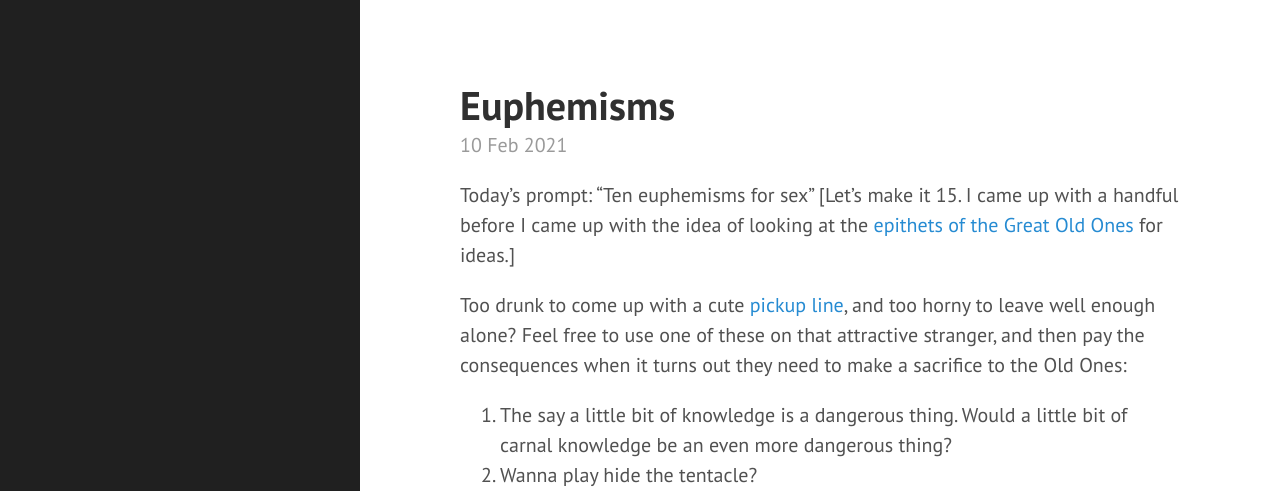
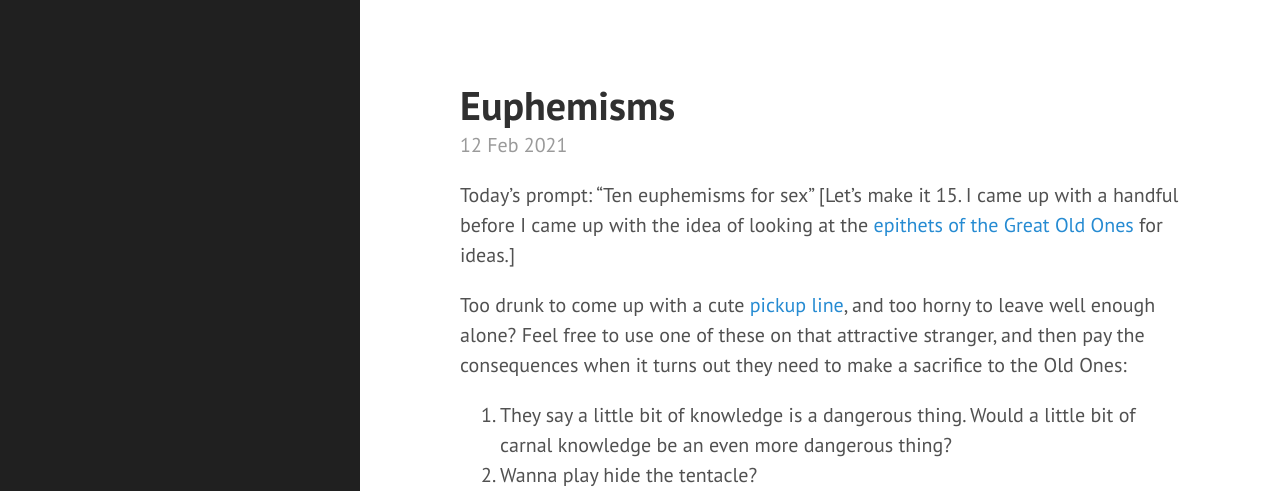
Before and after one commit to LoraV/LoraV.github.io, a Jekyll site: the page built from _posts/2021-02-12-euphemisms.markdown, in a window 1280 px wide and 900 px high. Shown: the top 491 px of the window. Built offline with Jekyll 4.4.1, drawn with Linux system fonts in a browser that asks for light colours.

Commit message:
fix some typos/copypasta

```diff
--- a/_posts/2021-02-12-euphemisms.markdown
+++ b/_posts/2021-02-12-euphemisms.markdown
@@ -1,14 +1,14 @@
 ---
 layout: post
 title: "Euphemisms"
-date:   2021-02-10
+date:   2021-02-12
 categories: death scenes
 ---
 Today's prompt: "Ten euphemisms for sex" [Let's make it 15. I came up with a handful before I came up with the idea of looking at the [epithets of the Great Old Ones](https://en.wikipedia.org/wiki/Cthulhu_Mythos_deities#Table_of_Great_Old_Ones) for ideas.]
 
 Too drunk to come up with a cute [pickup line](https://yuhdead.com/death/scenes/2021/02/05/pickup-lines/), and too horny to leave well enough alone? Feel free to use one of these on that attractive stranger, and then pay the consequences when it turns out they need to make a sacrifice to the Old Ones:
 
-1. The say a little bit of knowledge is a dangerous thing. Would a little bit of carnal knowledge be an even more dangerous thing?
+1. They say a little bit of knowledge is a dangerous thing. Would a little bit of carnal knowledge be an even more dangerous thing?
 2. Wanna play hide the tentacle?
 3. Did you know the French term "la petite mort," or "the little death," refers to an orgasm? What I'm saying is, I'd let you kill me.
 4. Are you a worshipper of Dhumin? Because I'd let you burrow in my bluff.
```
